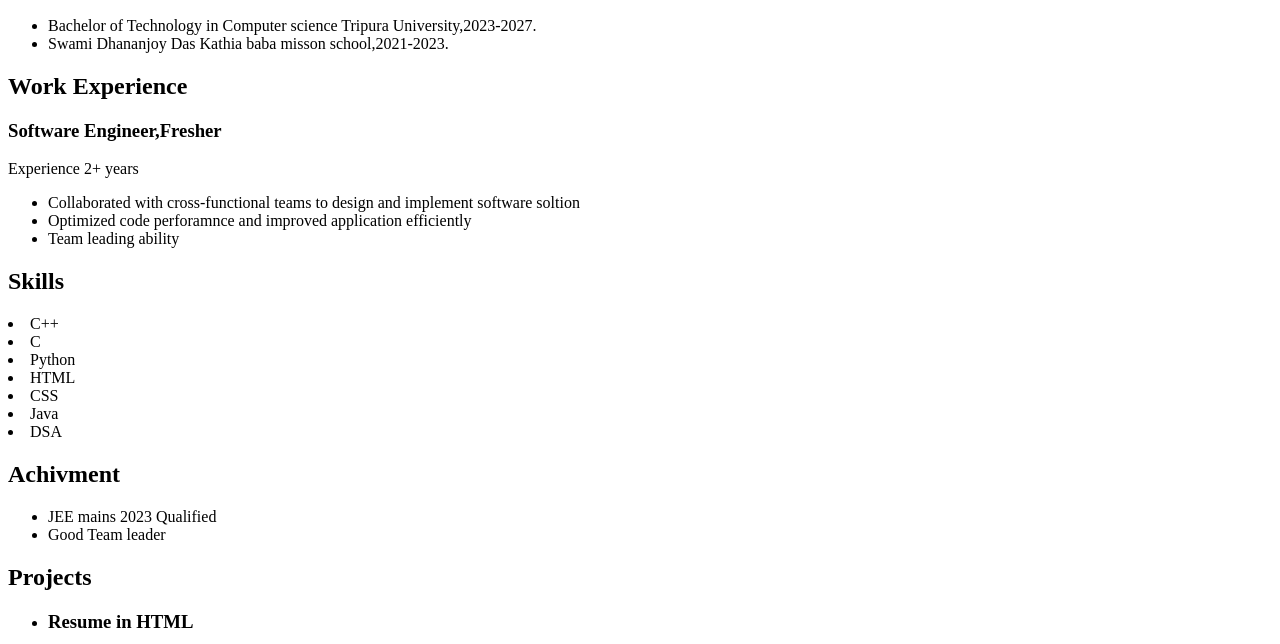
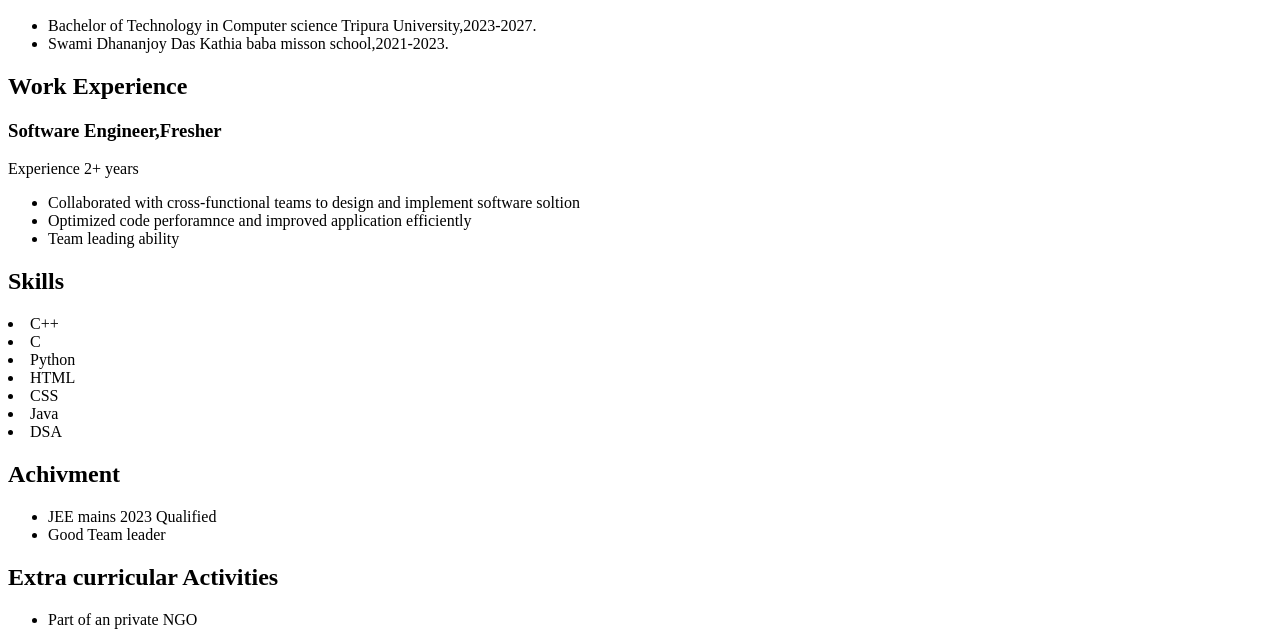
Before and after one commit to sabya69/file.html, a plain HTML site: page index.html in a window 1280 px wide. Shown: the part 308-952 px from the top of the page. Drawn offline with Linux system fonts and the light colour scheme.

Commit message:
index.html

```diff
--- a/index.html
+++ b/index.html
@@ -65,6 +65,11 @@
                 <li>JEE mains 2023 Qualified</li>
                 <li>Good Team leader</li>
             </ul>
+              <h2>Extra curricular  Activities</h2>
+           <ul>
+            <li>Part of an private NGO</li>
+
+           </ul>
         </section>
         <section>
             <h2>Projects</h2>
```
